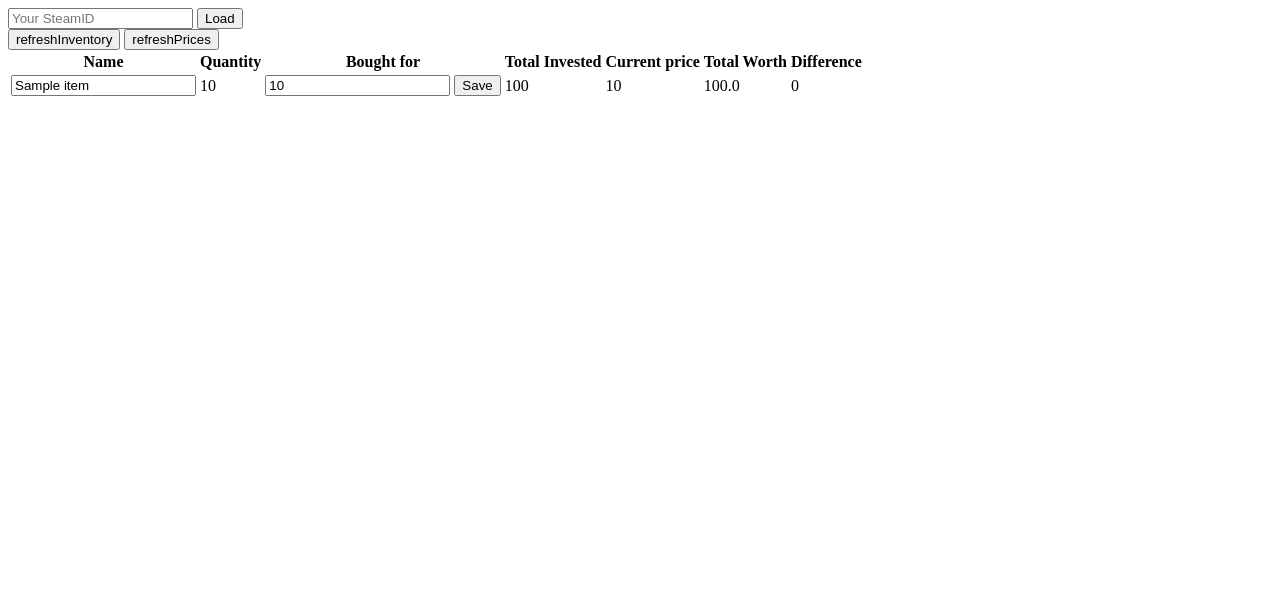
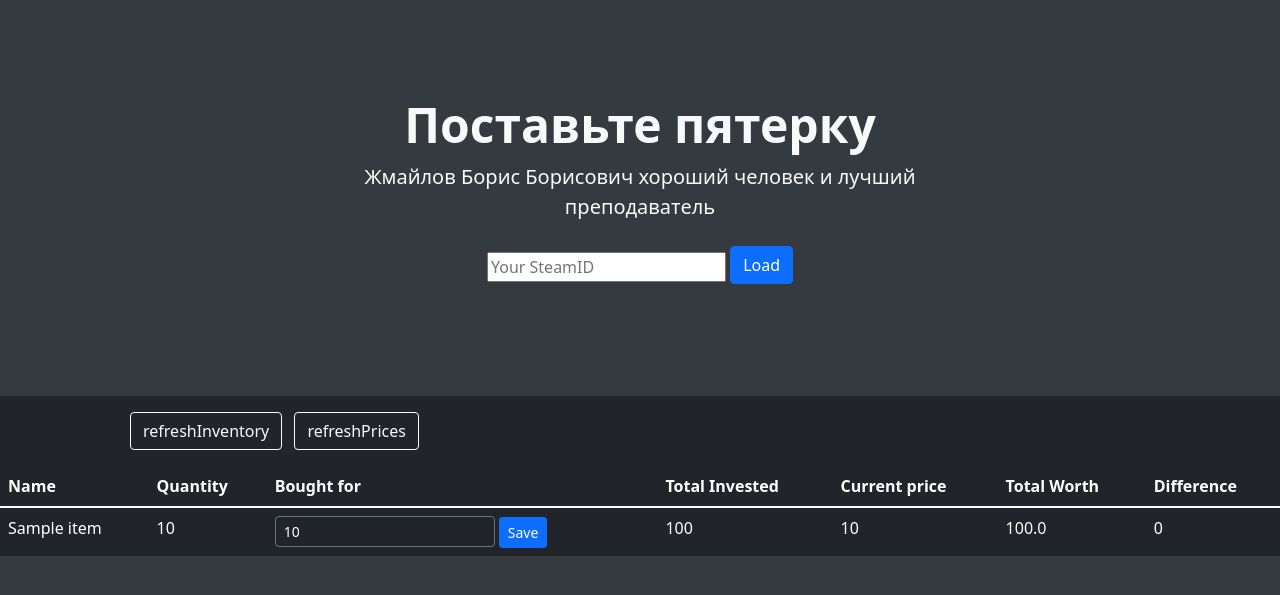
Before and after one commit to vladgaf/steamPortfolio, a Flask app: template templates/table.html in a window 1280 px wide. Shown: the top 595 px of the page. Run offline with Flask 2, Linux system fonts and the light colour scheme; the template is opened without the code that fills it: most values are stand-ins (such as "Sample title", 1, 10 or a date in 2020); parts of the project's set-up code (start-up, migrations or seed data) failed here and were passed over.

Commit message:
flask+bootstrap

```diff
--- a/api/InventoryEditor.py
+++ b/api/InventoryEditor.py
@@ -2,7 +2,7 @@
 from beans.User import User
 from beans.UserItem import UserItem
 from peewee import DoesNotExist
-
+from peewee import fn
 from api import InventoryReader
 from api import CurrentPriceParser
 from api import InventoryParser
@@ -34,3 +34,7 @@
             user = User.select(User).where(User.id == user_id).get()
             item = Item.select().where(Item.itemName == str(key)).get()
             UserItem.createUserItem(userItem, user=user, item=item, quantity=raw_item["quantity"], boughtprice=raw_item["boughtPrice"])
+
+def getTotalInvested(user_id):
+    sum = UserItem.select(fn.SUM(UserItem.boughtPrice)).where(UserItem.user == user_id).dicts().get()
+    return sum['sum']
--- a/api/InventoryParser.py
+++ b/api/InventoryParser.py
@@ -28,5 +28,6 @@
             userItem.createUserItem(user, item, itemsDict[item_name], 0.0)
 
 
+
 # InventoryReader.profileLinkToSteamId64("https://steamcommunity.com/profiles/76561198308132032")
 # parseUserItems(76561198308132032)
--- a/main.py
+++ b/main.py
@@ -63,7 +63,8 @@
             bought_price = float(request.form.get('boughtPrice'))
             UserItem.updateBuyPrice(bought_price, user.id, item.id)
             userItems = UserItem.getUserItems(user.id)
-            return render_template("table.html", userItems=userItems)
+            totalInvested = InventoryEditor.getTotalInvested(user.id)
+            return render_template("table.html", userItems=userItems, totalInvested=totalInvested)
 
 
 
--- /dev/null
+++ b/static/css/main.css
@@ -0,0 +1,6 @@
+.btn btn-primary btn-sm {
+    height:50%;
+}
+body{
+    background:#343a40;
+}
--- a/templates/base.html
+++ b/templates/base.html
@@ -5,6 +5,8 @@
     <meta name="viewport"
           content="width=device-width, user-scalable=no, initial-scale=1.0, maximum-scale=1.0, minimum-scale=1.0">
     <meta http-equiv="X-UA-Compatible" content="ie=edge">
+    <link href="https://cdn.jsdelivr.net/npm/bootstrap@5.1.3/dist/css/bootstrap.min.css" rel="stylesheet" integrity="sha384-1BmE4kWBq78iYhFldvKuhfTAU6auU8tT94WrHftjDbrCEXSU1oBoqyl2QvZ6jIW3" crossorigin="anonymous">
+    <link rel="stylesheet" href="{{url_for('static', filename = 'css/main.css')}}">
     <title>{%block title%} {%endblock%}</title>
 </head>
 <body>
--- a/templates/main.html
+++ b/templates/main.html
@@ -1,12 +1,20 @@
 {%extends 'base.html'%}
 {%block main%}
-     <form action="" method="post">
-          <input type="text" name="steamLink" placeholder ="Your SteamID">
-          <input type = "submit" value="Load" title="Check">
-          {% if message %}
-          <p>{{ message }}</p>
-    {% endif %}
-     </form>
-{%block table%}
+<div class="px-4 py-5 my-5 text-center">
+    <h1 class="display-5 fw-bold text-light">Поставьте пятерку</h1>
+    <div class="col-lg-6 mx-auto">
+      <p class="lead mb-4 text-light">Жмайлов Борис Борисович хороший человек и лучший преподаватель</p>
+      <div class="d-grid gap-2 d-sm-flex justify-content-sm-center">
+          <form class="form-group mx-sm-3 mb-2" action="" method="post">
+            <input class="sr-only" type="text" name="steamLink" placeholder ="Your SteamID">
+            <input class="btn btn-primary mb-2" type = "submit" value="Load" title="Check">
+            {% if message %}
+            <p>{{ message }}</p>
+            {% endif %}
+                    </form>
+      </div>
+    </div>
+  </div>
+    {%block table%}
 {%endblock%}
 {%endblock%}
--- a/templates/table.html
+++ b/templates/table.html
@@ -1,30 +1,51 @@
 {%extends "main.html"%}
 {%block table%}
-<form name = 'refreshValues' action="" method="post">
-    <input type="submit" name = "refreshInventory" value="refreshInventory">
-    <input type="submit" name = "refreshPrices" value="refreshPrices">
-</form>
-<table>
+    <div class="p-3 bg-dark text-white">
+    <div class="container">
+      <div class="d-flex flex-wrap align-items-center justify-content-center justify-content-lg-start">
+        <a href="/" class="d-flex align-items-center mb-2 mb-lg-0 text-white text-decoration-none">
+          <svg class="bi me-2" width="40" height="32" role="img" aria-label="Bootstrap"><use xlink:href="#bootstrap"></use></svg>
+        </a>
+        <!--<div class="p-3 mb-2 bg-secondary text-white justify-content-center mb-md-0">
+            Total invested: {% if totalInvested %}
+            <p CLASS="nav-link px-2 text-secondary">{{ totalInvested }}</p>
+                {% endif %}</li>
+        </div>-->
+        <div class="text-end">
+            <form name = 'refreshValues' action="" method="post">
+                <input type="submit" class="btn btn-outline-light me-2" name = "refreshInventory" value="refreshInventory">
+                <input type="submit" class="btn btn-outline-light me-2" name = "refreshPrices" value="refreshPrices">
+            </form>
+        </div>
+      </div>
+    </div>
+  </div>
+
+<table class="table table-dark">
   <thead>
     <tr>
-        <th>Name</th>
-        <th>Quantity</th>
-        <th>Bought for</th>
-        <th>Total Invested</th>
-        <th>Current price</th>
-        <th>Total Worth</th>
-        <th>Difference</th>
+        <th scope="col">Name</th>
+        <th scope="col">Quantity</th>
+        <th scope="col">Bought for</th>
+        <th scope="col">Total Invested</th>
+        <th scope="col">Current price</th>
+        <th scope="col">Total Worth</th>
+        <th scope="col">Difference</th>
     </tr>
   </thead>
   <tbody>
    {% for item in userItems %}
    <tr>
-       <form name = '{{item["id"]}}' action="" method="post">
-       <td> <input type="text" name= "itemName" value='{{ item["itemName"] }}' readonly> </td>
+       <td>  {{ item["itemName"] }} </td>
        <td> {{ item["quantity"] }} </td>
        <td>
-           <input type="text" name= "boughtPrice" value = '{{ item["boughtPrice"] }}' >
-           <input type="submit" value="Save">
+           <div class="d-flex align-items-center" style="gap:10px;">
+               <form name = '{{item["id"]}}' action="" method="post">
+                    <input type="hidden" name= "itemName" value='{{ item["itemName"] }}' readonly>
+                    <input type="text" class='bg-dark text-white border border-secondary btn-outline-warning rounded btn-secondary btn-sm mr-4' name= "boughtPrice" value = '{{ item["boughtPrice"] }}' >
+                    <input type="submit" class="btn btn-primary btn-sm" value="Save">
+               </form>
+           </div>
        </td>
        </form>
        <td>{{item["quantity"] * item["boughtPrice"]}}</td>
```
Also changed, not shown: api/InventoryReader.py (line endings or trailing spaces).
